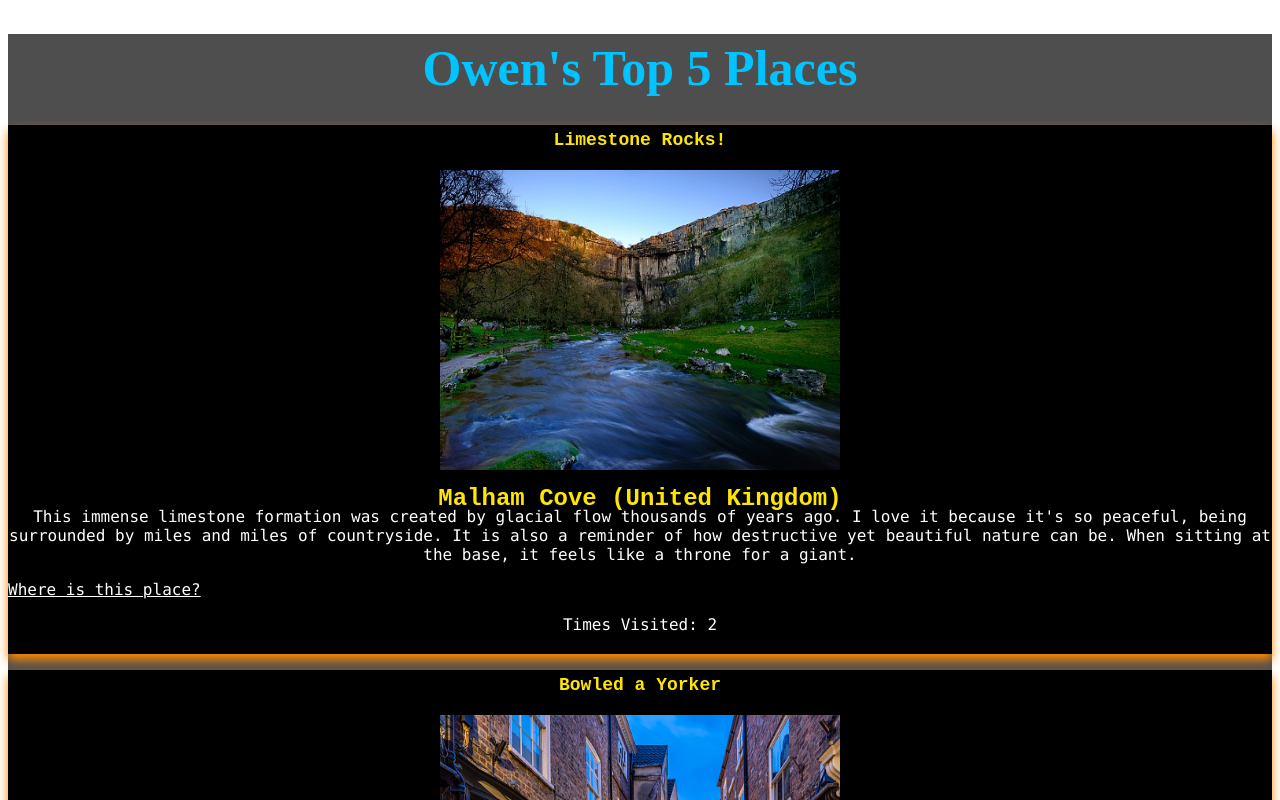
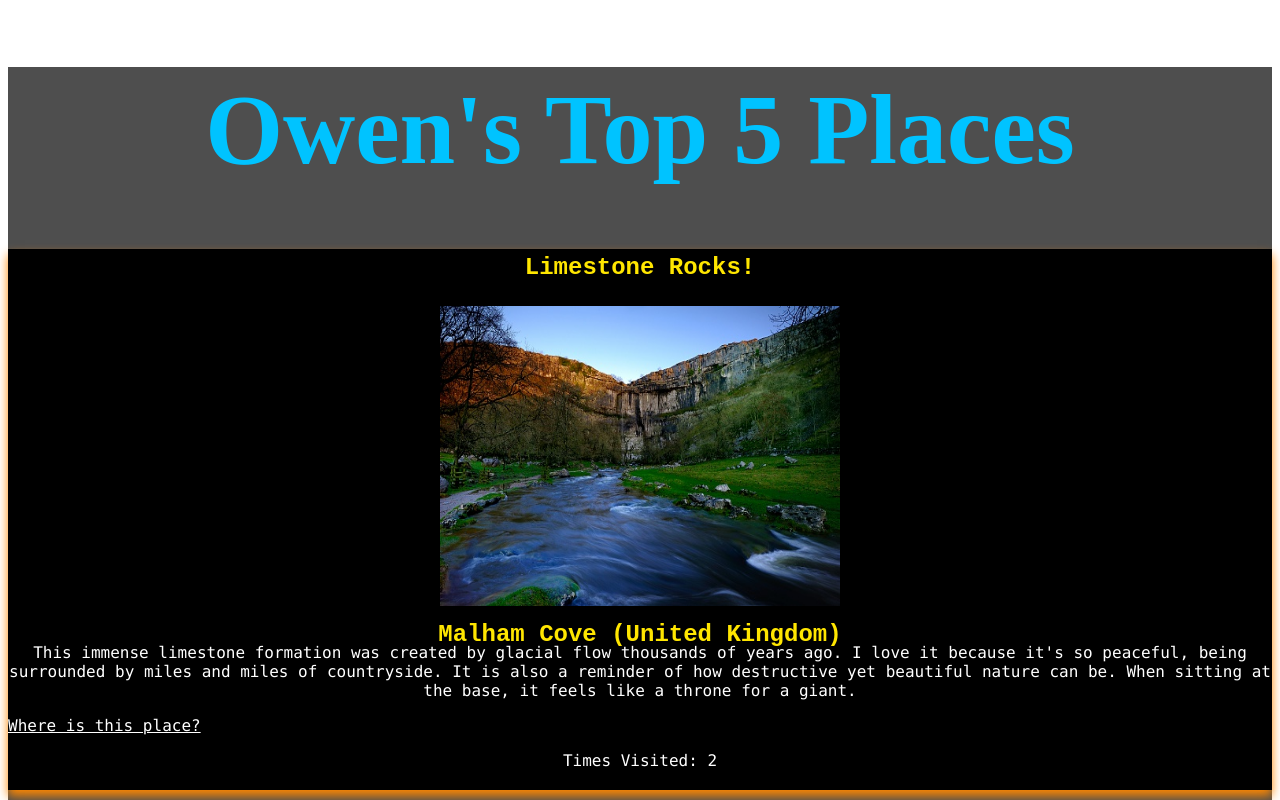
Before and after one commit to owen-dearman/favourite-places, a React (Create React App) app: page / in a window 1280 px wide. Shown: the top 800 px of the page. Built offline with nearby package versions, Linux system fonts and the light colour scheme.

Commit message:
style alterations

```diff
--- a/public/css/style.css
+++ b/public/css/style.css
@@ -24,7 +24,7 @@
     color: rgb(255, 230, 0);
     position: relative;
     top: 5px;
-    font-size: large;
+    font-size: 50;
 }
 
 .FormatTitle {
@@ -49,7 +49,7 @@
     color:rgb(0, 195, 255);
     position: relative;
     top: 5px;
-    font-size: 50px;
+    font-size: 100px;
     background-color: rgb(78, 78, 78);
 }
 
@@ -58,9 +58,9 @@
 }
 
 .FormatFooter{
-    text-align: center;
+    text-align: left;
     font-family: 'Times New Roman', monospace;
-    color:rgb(0, 0, 0);
+    color:rgb(0, 195, 255);
     position: relative;
     top: 5px;
     font-size: 20px;
```
